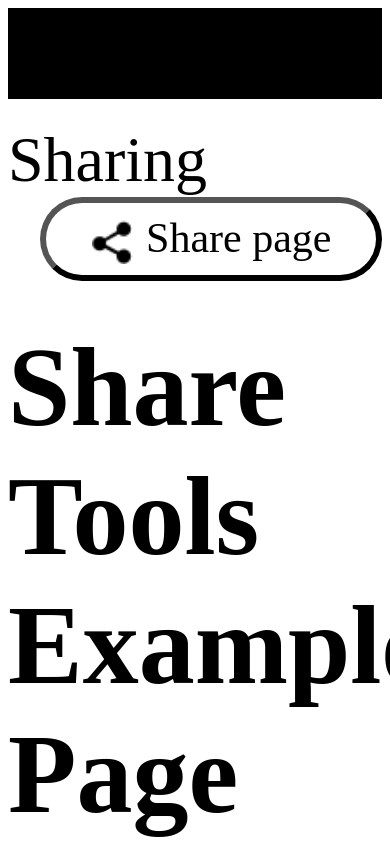
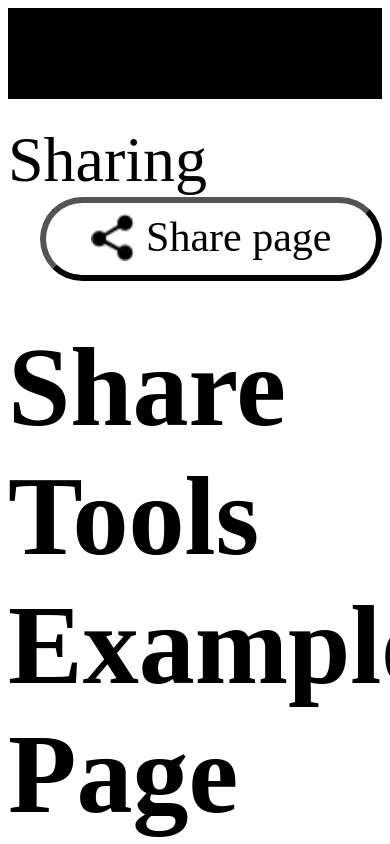
Before and after one commit to marcw-bbc/marcw-bbc.github.io, a plain HTML site: page index.html in a window 390 px wide. Shown: the top 844 px of the page. Drawn offline with Linux system fonts and the light colour scheme; a web font is replaced by a local one.

Commit message:
reposition share icon

```diff
--- a/styles.css
+++ b/styles.css
@@ -162,8 +162,9 @@ a, a:visited {
 .share-icon {
     background-image: url(images/colour/share-icon.png);
     width: 15px;
-    height: 15px;
-    padding: 0px
+    height: 25px;
+    padding: 0px;
+    background-position: 0 33%;
 }
 
 .twitter-icon {
@@ -233,11 +234,6 @@ a, a:visited {
         border-width: 6px;
     }
 
-    .share-icon {
-        width: 45px;
-        height: 45px;
-    }
-
     .icon {
         width: 72px;
         height: 72px;
@@ -265,7 +261,7 @@ a, a:visited {
 
     .share-icon {
         width: 45px;
-        height: 45px;
+        height: 76px;
         padding: 0px
     }
 
```
